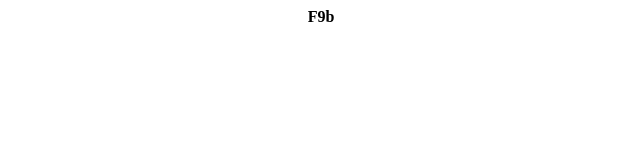
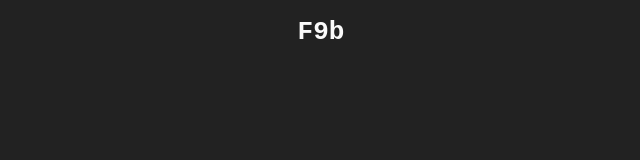
Before and after one commit to F9b/f9b.github.io, a plain HTML site: page index.html in a window 1280 px wide. Shown: the whole page, without its empty margins (319-959 px from the left). Drawn offline with Linux system fonts and the light colour scheme.

Commit message:
Update index.html

```diff
--- a/index.html
+++ b/index.html
@@ -1 +1,27 @@
-<strong><center>F9b</center></strong>
+<!DOCTYPE html>
+<html>
+<head>
+	<meta charset="utf-8" />
+	<meta name="viewport" content="width=device-width, initial-scale=1" />
+	<meta name="theme-color" content="#222222" />
+	<meta name="description" content="Hand made" />
+	<title>F9b main repo page</title>
+	<style type="text/css">
+		body {
+			margin: 0;
+			background-color: #222222;
+			color: #fafafa;
+		}
+		main > h1 {
+			text-align: center;
+			font-family: monospace;
+			font-size: xx-large;
+		}
+	</style>
+</head>
+<body>
+<main>
+	<h1>F9b</h1>
+</main>
+</body>
+</html>
```
